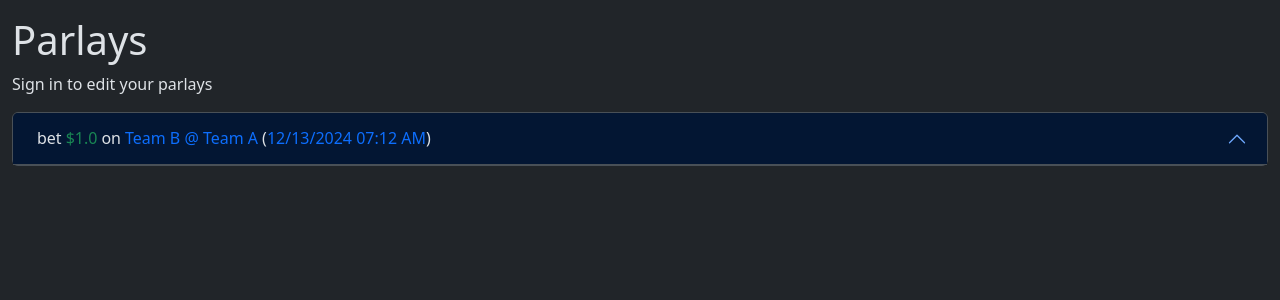
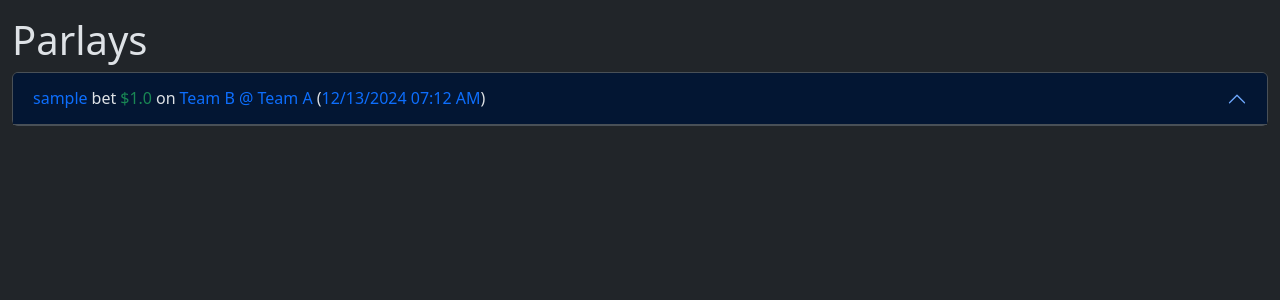
Before and after one commit to FinnE145/ParlayTracker, a Flask app: page /parlays in a window 1280 px wide. Shown: the part 56-356 px from the top of the page. Run offline with Flask 3, Linux system fonts and the light colour scheme; tables that the repository leaves empty hold one stand-in row (values such as "Sample post"); some libraries are stand-ins or nearby versions.

Commit message:
Parlays: Remove welcome message

```diff
--- a/templates/parlays.html
+++ b/templates/parlays.html
@@ -2,11 +2,6 @@
 
 {% block content %}
     <h1>Parlays</h1>
-    {% if user %}
-        <p>Welcome, {{user.Username}}</p>
-    {% else %}
-        <p>Sign in to edit your parlays</p>
-    {% endif %}
 
     {% for date in dates %}
         <div class="accordion" id="parlaysAccordion">
@@ -14,7 +9,7 @@
                 <div class="accordion-item">
                     <h2 class="accordion-header" id="heading-{{ loop.index }}">
                         <button class="accordion-button" type="button" data-bs-toggle="collapse" data-bs-target="#collapse-{{ loop.index }}" aria-expanded="true" aria-controls="collapse-{{ loop.index }}">
-                            <span class="text-primary">{{ parlay.user.Username }}</span>
+                            <span class="text-primary">{{ parlay.user.username }}</span>
                             <span class="text-body mx-1">bet</span>
                             <span class="text-success">${{ parlay.wager }}</span>
                             <span class="text-body mx-1">on</span>
```
